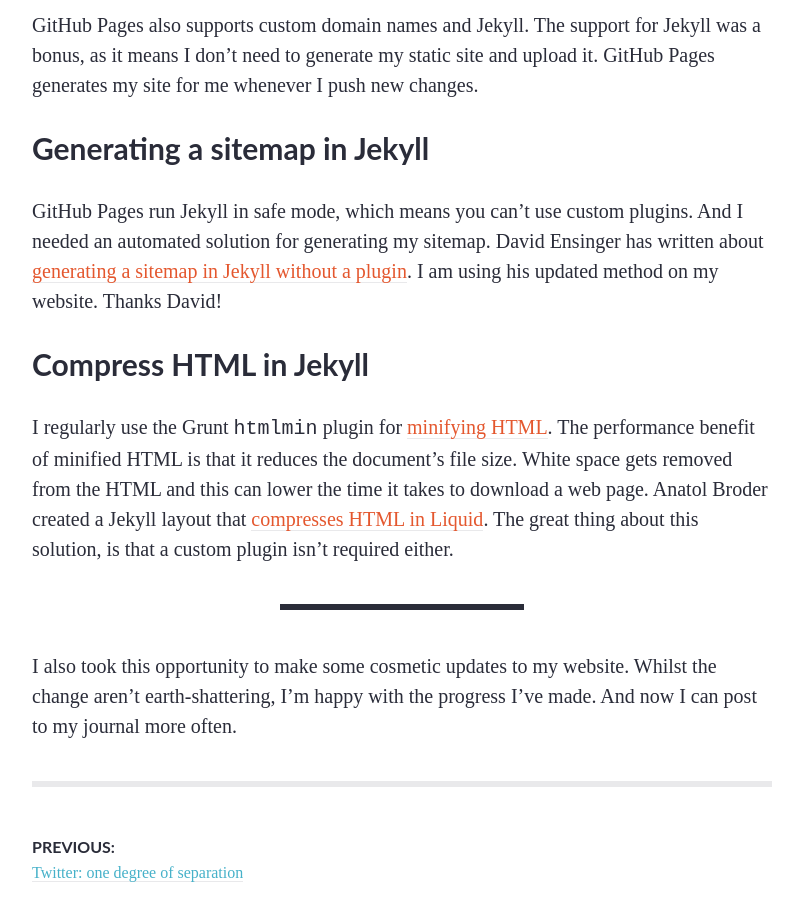
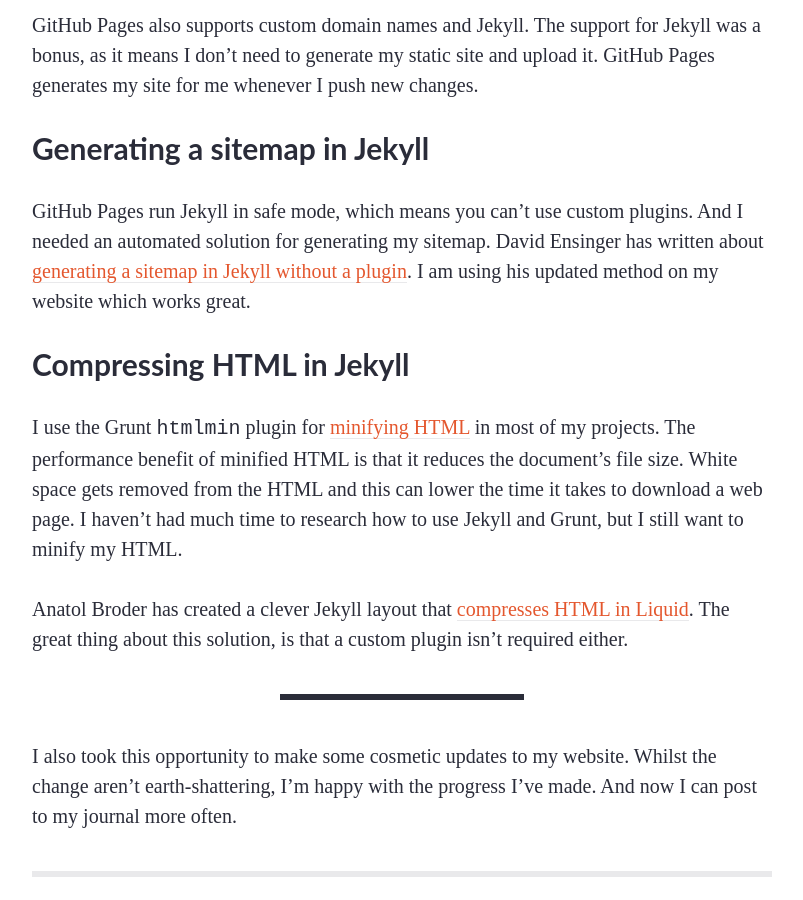
Before and after one commit to michaelthorne/michaelthorne.github.io, a Jekyll site: the page built from _posts/2015-06-08-generating-my-static-site-with-jekyll-and-github-pages.markdown, in a window 1280 px wide and 900 px high, scrolled down 2107 px. Shown: the whole window, without its empty margins (238-1041 px from the left). Built offline with Jekyll 4.4.1, drawn with Linux system fonts in a browser that asks for light colours; some web fonts are replaced.

Commit message:
Better copy

```diff
--- a/_posts/2015-06-08-generating-my-static-site-with-jekyll-and-github-pages.markdown
+++ b/_posts/2015-06-08-generating-my-static-site-with-jekyll-and-github-pages.markdown
@@ -51,13 +51,16 @@
 
 GitHub Pages run Jekyll in safe mode, which means you can’t use custom plugins. And I needed an automated solution for generating
 my sitemap. David Ensinger has written about [generating a sitemap in Jekyll without a plugin](http://davidensinger.com/2013/03/generating-a-sitemap-in-jekyll-without-a-plugin).
-I am using his updated method on my website. Thanks David!
+I am using his updated method on my website which works great.
 
-### Compress HTML in Jekyll
+### Compressing HTML in Jekyll
 
-I regularly use the Grunt `htmlmin` plugin for [minifying HTML](https://www.npmjs.com/package/grunt-contrib-htmlmin). The
-performance benefit of minified HTML is that it reduces the document’s file size. White space gets removed from the HTML
-and this can lower the time it takes to download a web page. Anatol Broder created a Jekyll layout that [compresses HTML
+I use the Grunt `htmlmin` plugin for [minifying HTML](https://www.npmjs.com/package/grunt-contrib-htmlmin) in most of my
+projects. The performance benefit of minified HTML is that it reduces the document’s file size. White space gets removed
+from the HTML and this can lower the time it takes to download a web page. I haven’t had much time to research how to use
+Jekyll and Grunt, but I still want to minify my HTML.
+
+Anatol Broder has created a clever Jekyll layout that [compresses HTML
 in Liquid](http://jch.penibelst.de). The great thing about this solution, is that a custom plugin isn’t required either.
 
 ---
```
